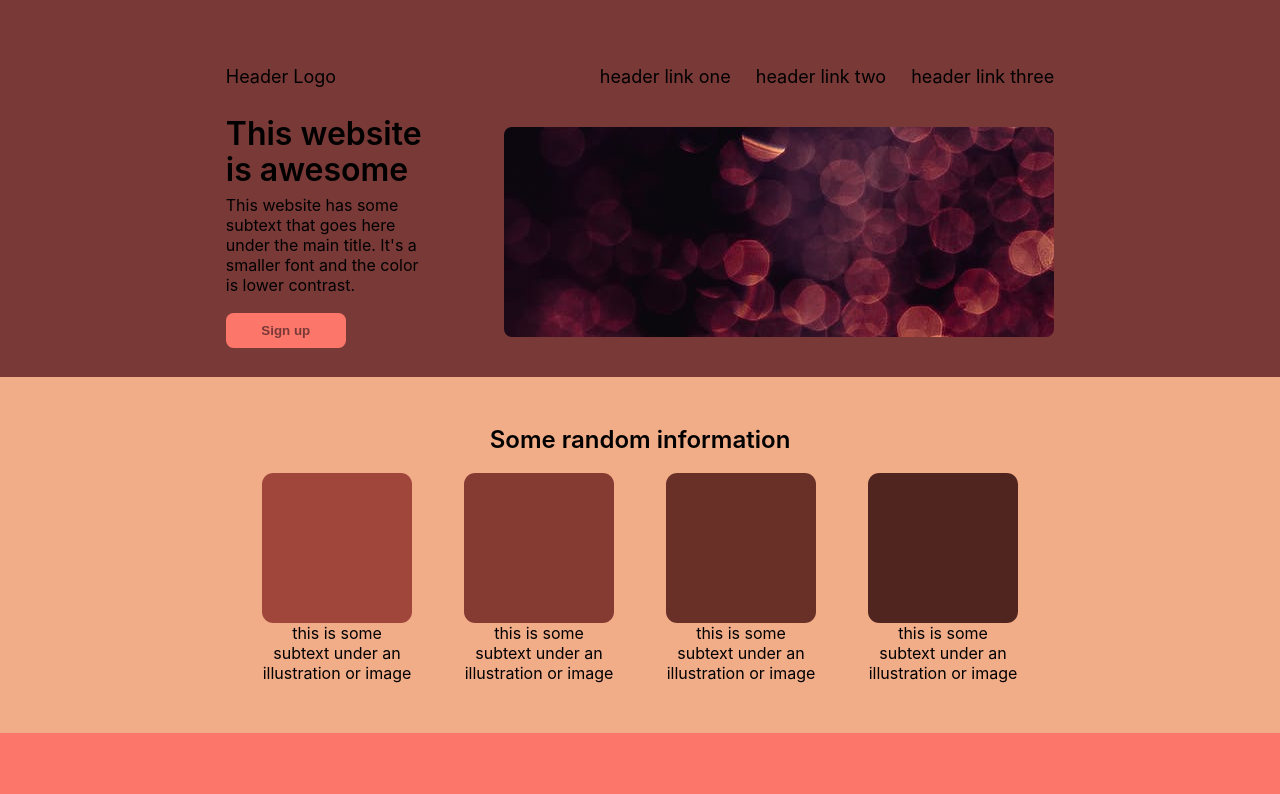
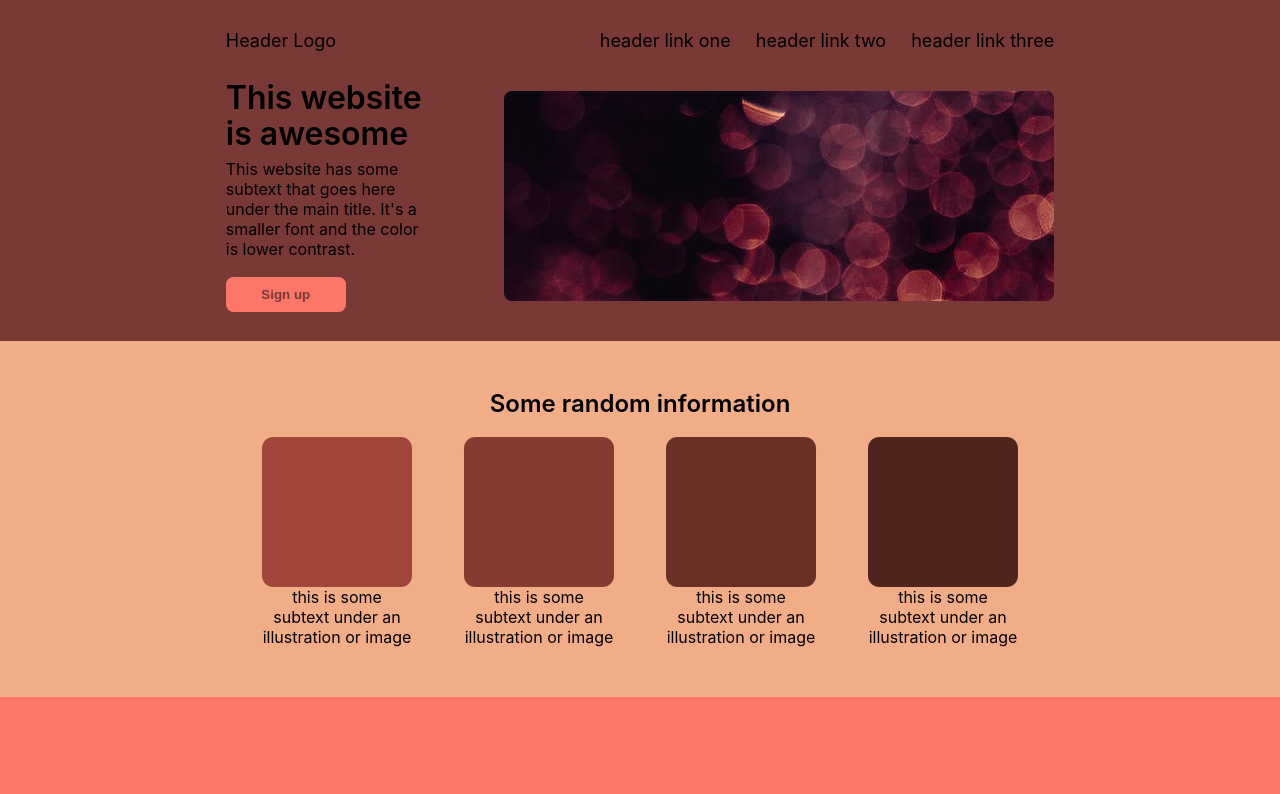
Before and after one commit to tahmidachoudhury/landing-page, a plain HTML site: page index.html in a window 1280 px wide. Shown: the top 794 px of the page. Drawn offline with Linux system fonts and the light colour scheme.

Commit message:
adjusted header height

```diff
--- a/style.css
+++ b/style.css
@@ -77,7 +77,6 @@ body {
 .header{
     display: flex;
     justify-content: space-between;
-    padding-top: 16px;
 }
 
 .section-wrapper{
@@ -100,7 +99,7 @@ body {
     display: flex;
     justify-content: center;
     gap: 50px;
-    padding-top: 50px;
+    padding-top: 30px;
     padding-left: 200px;
     padding-right: 200px;
 }
```
